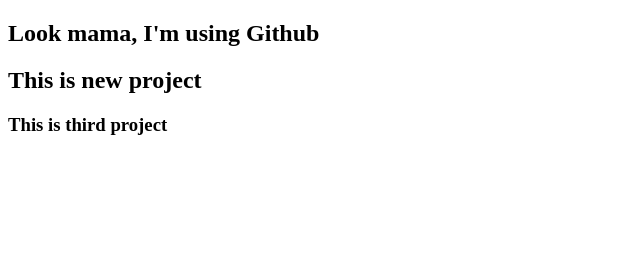
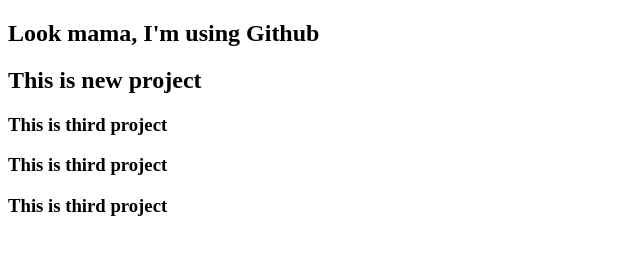
Before and after one commit to mdnazmulhudatarik/about-me, a plain HTML site: page index.html in a window 1280 px wide. Shown: the whole page, without its empty margins (0-640 px from the left). Drawn offline with Linux system fonts and the light colour scheme.

Commit message:
first branch code

```diff
--- a/index.html
+++ b/index.html
@@ -9,5 +9,7 @@
         <h2>Look mama, I'm using Github</h2>
         <h2>This is  new project</h2>
         <h3>This is third project</h3>
+        <h3>This is third project</h3>
+        <h3>This is third project</h3>
     </body>
 </html>
```
